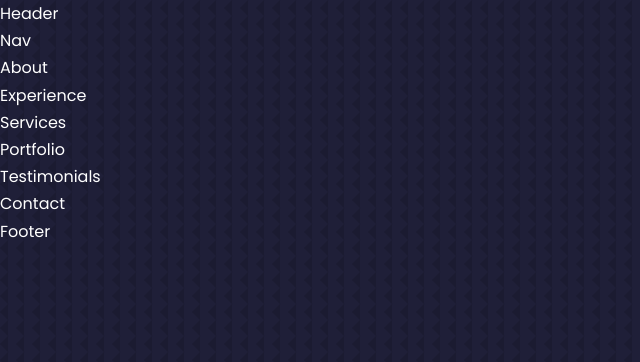
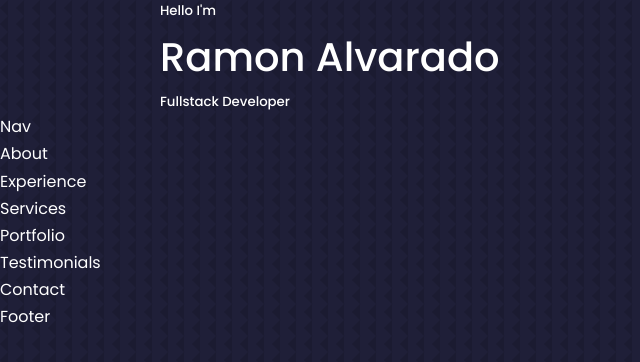
Before and after one commit to ramondara10/Portfolio, a React (Create React App) app: page / in a window 1280 px wide. Shown: the top 362 px of the page, without its empty margins (0-640 px from the left). Built offline with nearby package versions, Linux system fonts and the light colour scheme.

Commit message:
added a new component need to work on resume

```diff
--- a/src/components/header/Header.jsx
+++ b/src/components/header/Header.jsx
@@ -2,7 +2,20 @@
 
 function Header() {
   return (
-    <div>Header</div>
+    <header>
+        <div className="container header__container">
+            <h5>
+                Hello I'm
+            </h5>
+            <h1>
+                Ramon Alvarado
+            </h1>
+            <h5 className="text-light">
+                Fullstack Developer
+            </h5>
+
+        </div>
+    </header>
   )
 }
 
```
Also changed, not shown: src/components/header/CTA.jsx (added, +12 -0 lines).
